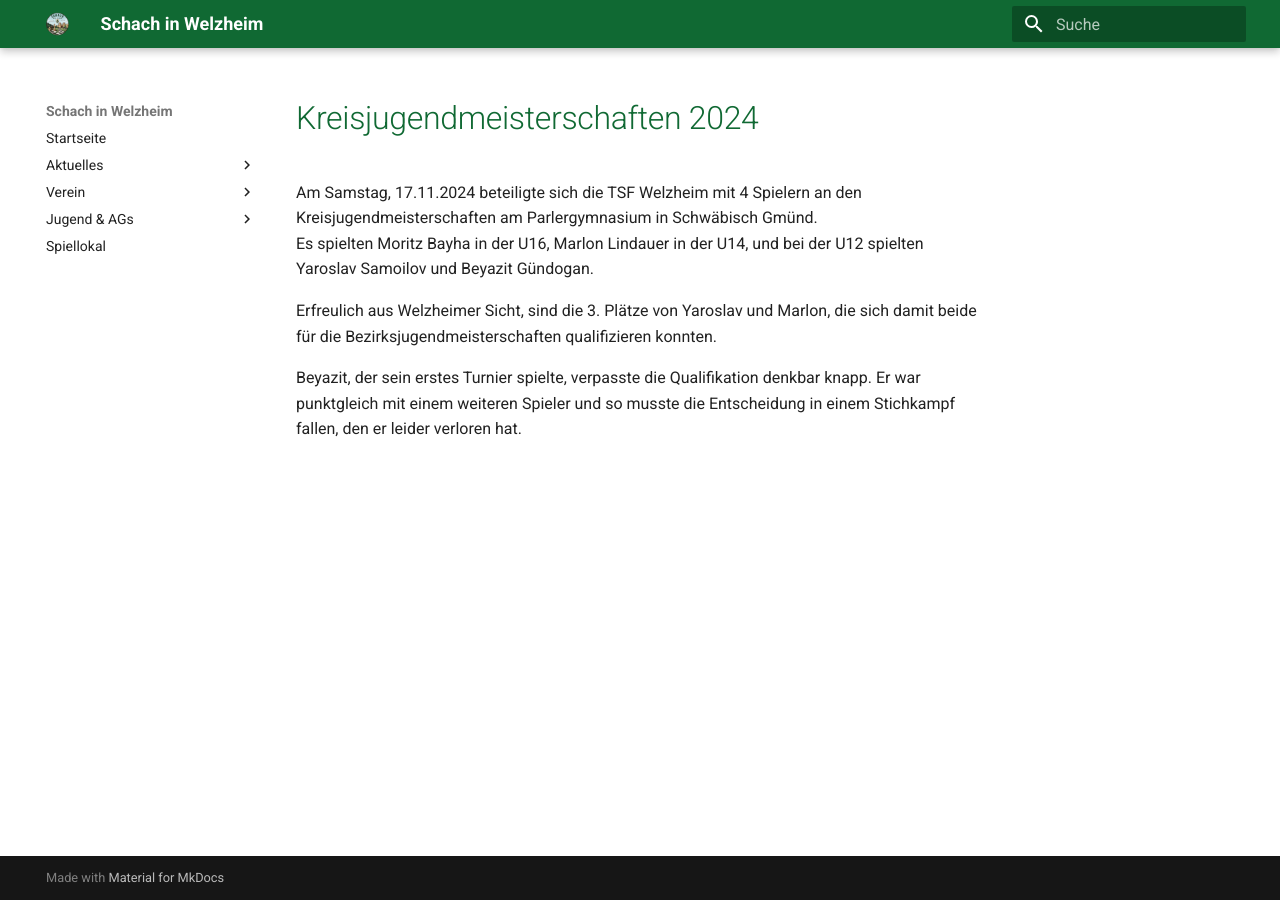
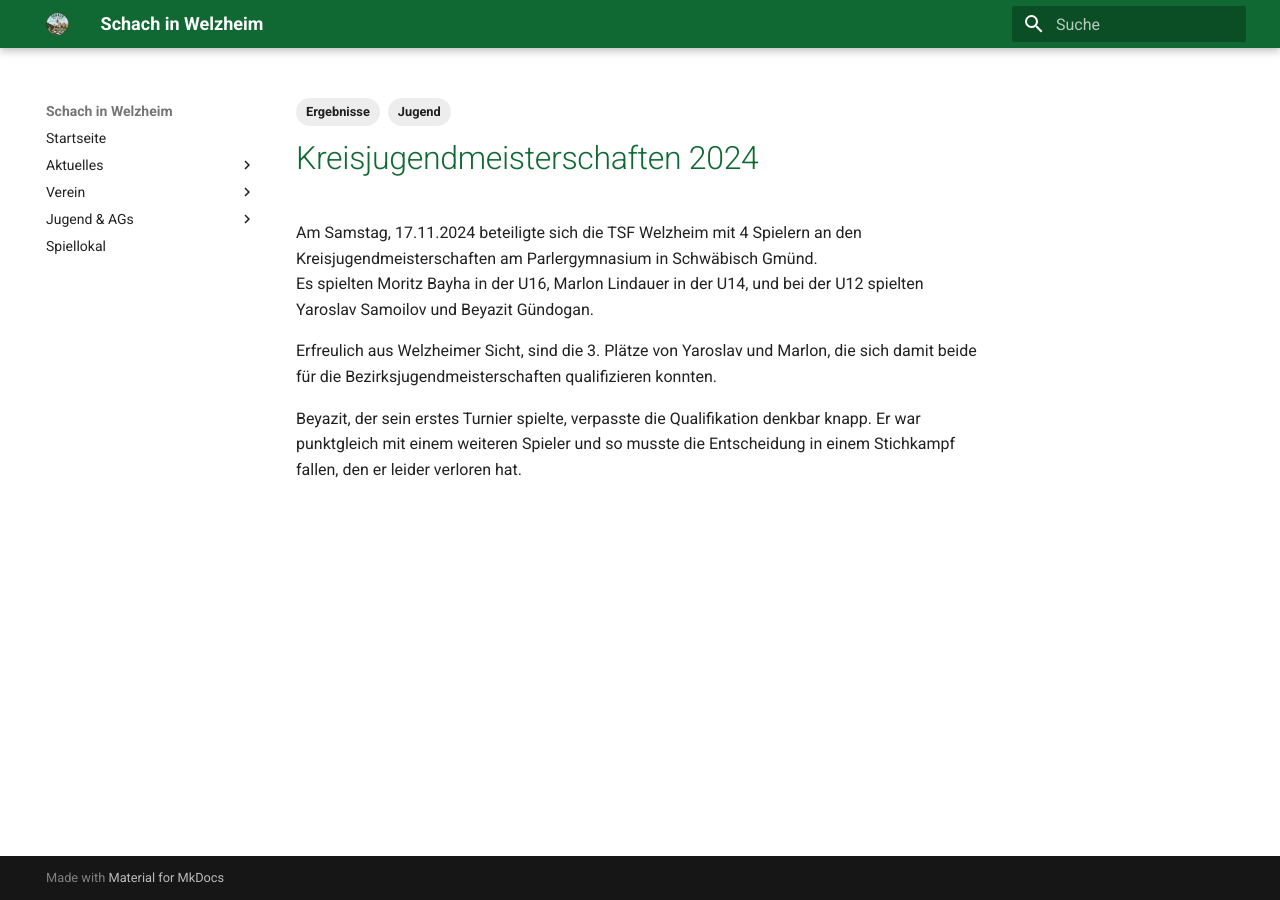
Before and after one commit to schachwelzheim/schachwelzheim, an MkDocs documentation site: the page built from docs/aktuelles/2024-11-17.md, in a window 1280 px wide. Built offline with MkDocs 1.6.1 and Material for MkDocs 9.7.7, drawn with Linux system fonts in a browser that asks for light colours.

Commit message:
Add tags to 2024-11-17 event document
Added tags for better categorization of the event.

```diff
--- a/docs/aktuelles/2024-11-17.md
+++ b/docs/aktuelles/2024-11-17.md
@@ -1,3 +1,9 @@
+---
+tags:
+  - Jugend
+  - Ergebnisse
+---
+
 # Kreisjugendmeisterschaften 2024
 
 Am Samstag, 17.11.2024 beteiligte sich die TSF Welzheim mit 4 Spielern an den Kreisjugendmeisterschaften am Parlergymnasium in Schwäbisch Gmünd.
```
